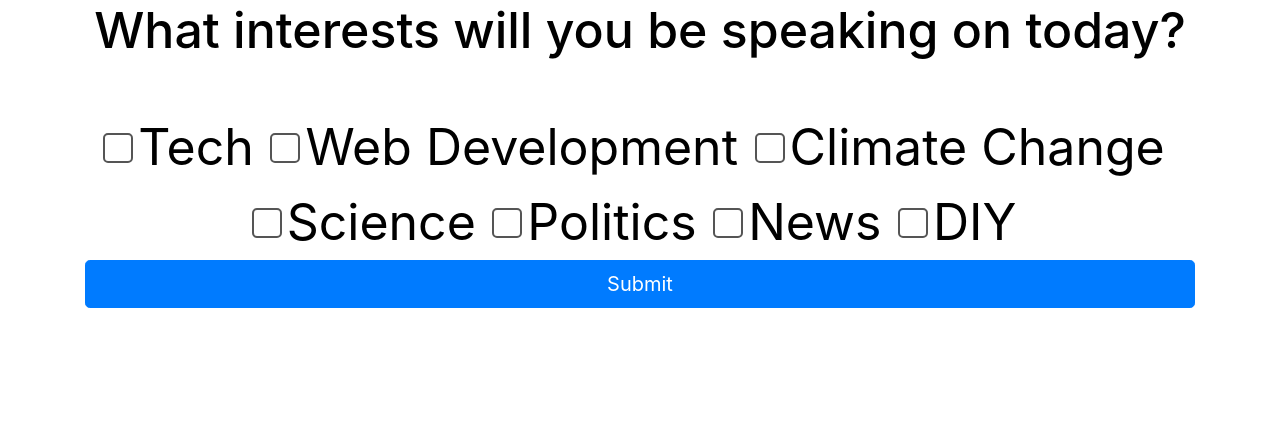
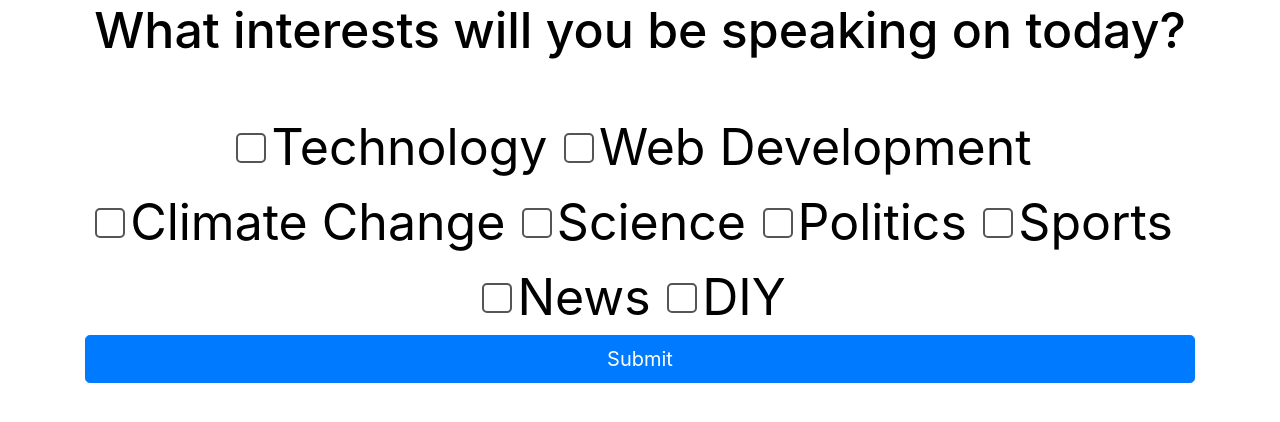
Before and after one commit to chuymedina96/speakonthat-SPOT-, a Django app: template apps/spot_app/templates/spot/interests.html in a window 1280 px wide. Shown: the part 56-478 px from the top of the page. Run offline with Django 3.2, Linux system fonts and the light colour scheme; the template is opened without the code that fills it, so the values that code supplies are empty; parts of the project's set-up code (start-up, migrations or seed data) failed here and were passed over; some libraries are stand-ins or nearby versions.

Commit message:
presentatation version commit

```diff
--- a/apps/spot_app/templates/spot/index.html
+++ b/apps/spot_app/templates/spot/index.html
@@ -76,7 +76,7 @@
       <div class="slider-control">
             <div class="prev"><button type="button"><ion-icon name="arrow-back"></ion-icon></button></div>
             <div class="next"><button type="button"><ion-icon name="arrow-forward"></ion-icon></button></div>
-            <a href="/wall"><button class="btn btn-primary">Search</button></a>
+            <a href="/otherinterest"><button class="btn btn-primary">Search</button></a>
       </div>
 
       <div class="blocks">
--- a/apps/spot_app/templates/spot/interests.html
+++ b/apps/spot_app/templates/spot/interests.html
@@ -56,11 +56,11 @@
         <h1 class="interests-title">What interests will you be speaking on today?</h1>
         <div class="row">
             <div class="col-md-12 interests-boxes">
-                <form action="interest-search" method="POST">
+                {% comment %} <form action="interest-search" method="POST"> {% endcomment %}
                 {% csrf_token %}
                     <div class="form-check form-check-inline">
                         <input class="form-check-input" name="search" type="checkbox" id="inlineCheckbox1" value="tech">
-                        <label class="form-check-label" for="inlineCheckbox1">Tech</label>
+                        <label class="form-check-label" for="inlineCheckbox1">Technology</label>
                     </div>
                     <div class="form-check form-check-inline">
                         <input class="form-check-input" name ="search" type="checkbox" id="inlineCheckbox2" value="webdevelopment">
@@ -79,6 +79,10 @@
                         <label class="form-check-label" for="inlineCheckbox1">Politics</label>
                     </div>
                     <div class="form-check form-check-inline">
+                        <input class="form-check-input" name ="search" type="checkbox" id="inlineCheckbox1" value="politics">
+                        <label class="form-check-label" for="inlineCheckbox1">Sports</label>
+                    </div>
+                    <div class="form-check form-check-inline">
                         <input class="form-check-input" name="search" type="checkbox" id="inlineCheckbox2" value="news">
                         <label class="form-check-label" for="inlineCheckbox2">News</label>
                     </div>
@@ -86,7 +90,7 @@
                         <input class="form-check-input" name="search" type="checkbox" id="inlineCheckbox2" value="diy">
                         <label class="form-check-label" for="inlineCheckbox2">DIY</label>
                     </div>
-                    <button type="submit" class="btn btn-primary btn-lg btn-block">Submit</button>
+                    <a href="/wall"><button class="btn btn-primary btn-lg btn-block">Submit</button></a>
                 </form>
             </div>
         </div>
--- a/apps/spot_app/templates/spot/wall.html
+++ b/apps/spot_app/templates/spot/wall.html
@@ -67,7 +67,7 @@
     </style>
 </head>
 
-<nav class="navbar navbar-expand-lg navbar navbar-dark bg-dark">
+{% comment %} <nav class="navbar navbar-expand-lg navbar navbar-dark bg-dark">
       <div class="container">
             <a class="navbar-brand" href="#">Spot</a>
             <button class="navbar-toggler" type="button" data-toggle="collapse" data-target="#navbarSupportedContent" aria-controls="navbarSupportedContent" aria-expanded="false" aria-label="Toggle navigation">
@@ -96,7 +96,7 @@
                   </div>
             </div>
       </div>
-</nav>
+</nav> {% endcomment %}
 
 <body>
 
--- a/apps/spot_app/urls.py
+++ b/apps/spot_app/urls.py
@@ -3,6 +3,7 @@ from . import views
 
 
 urlpatterns = [
+
     url(r'^$', views.index),
     url(r'^register$', views.register),
     url(r'^interests$', views.interests),
```
